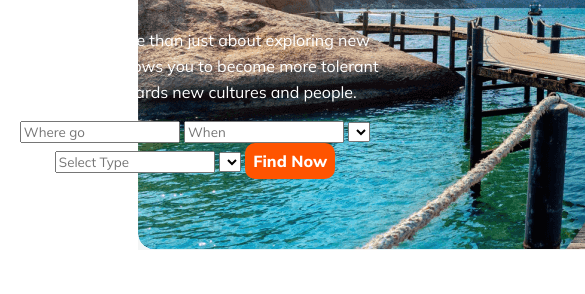
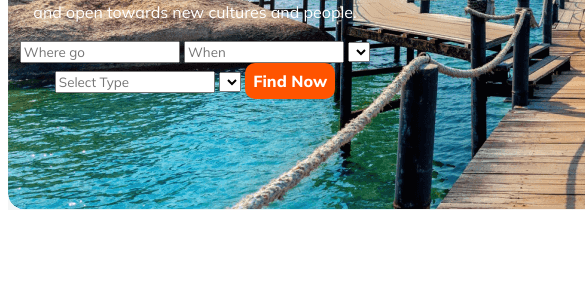
Before and after one commit to Tanjina2362/explore-world, a plain HTML site: page index.html in a window 390 px wide. Shown: the part 638-932 px from the top of the page, 585 px wide, since content can reach past the window. After the commit the page ends 852 px from the top, so only its background shows below. Drawn offline with Linux system fonts and the light colour scheme.

Commit message:
added media query for header portion

```diff
--- a/styles/explore.css
+++ b/styles/explore.css
@@ -77,3 +77,17 @@ font-size: 16px;
 font-weight: 400;
 border: 8px;
   }
+
+
+
+
+
+
+  @media screen and (max-width:600px){
+.banner img{
+   padding: 0;
+}
+.banner-input{
+   flex-direction: column;
+}
+   }
```
Also changed, not shown: index.html (+3 -1 lines).
